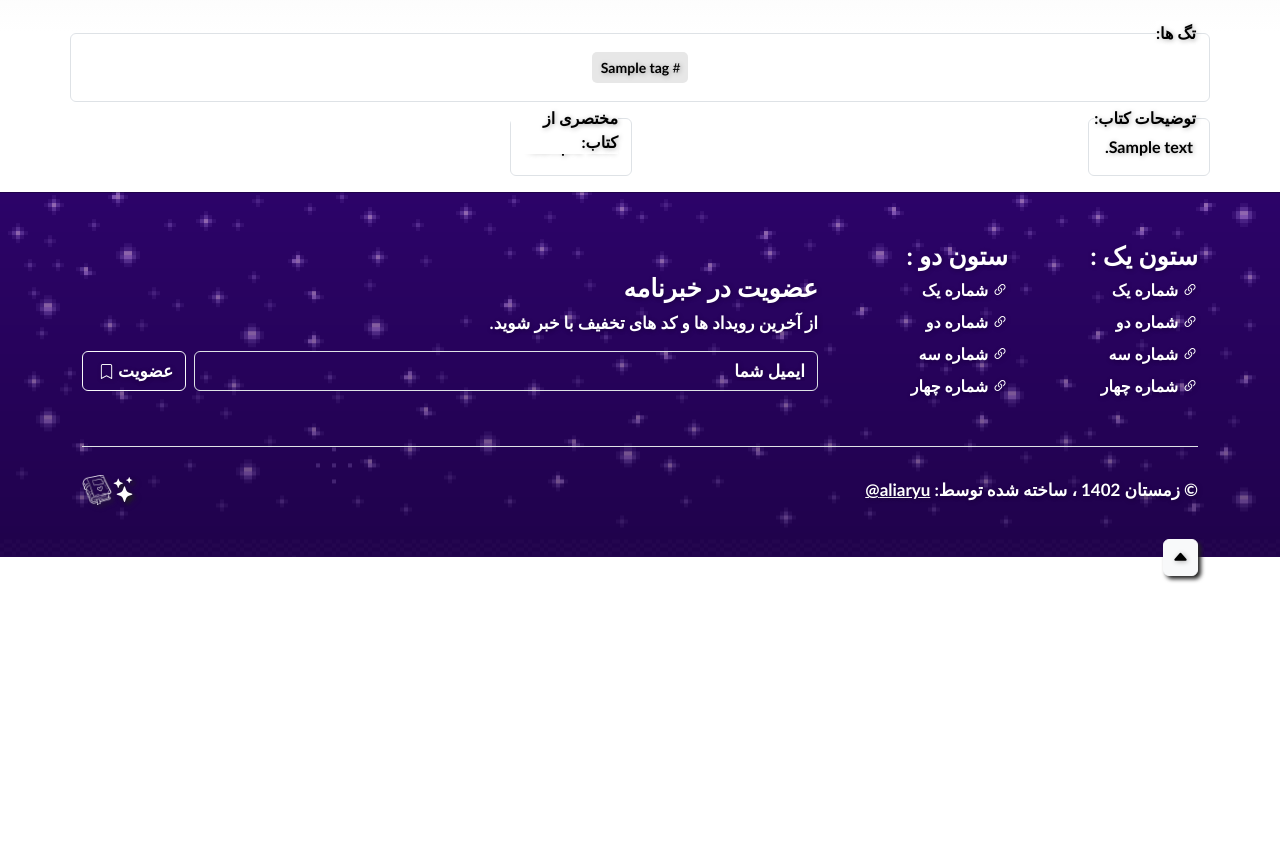
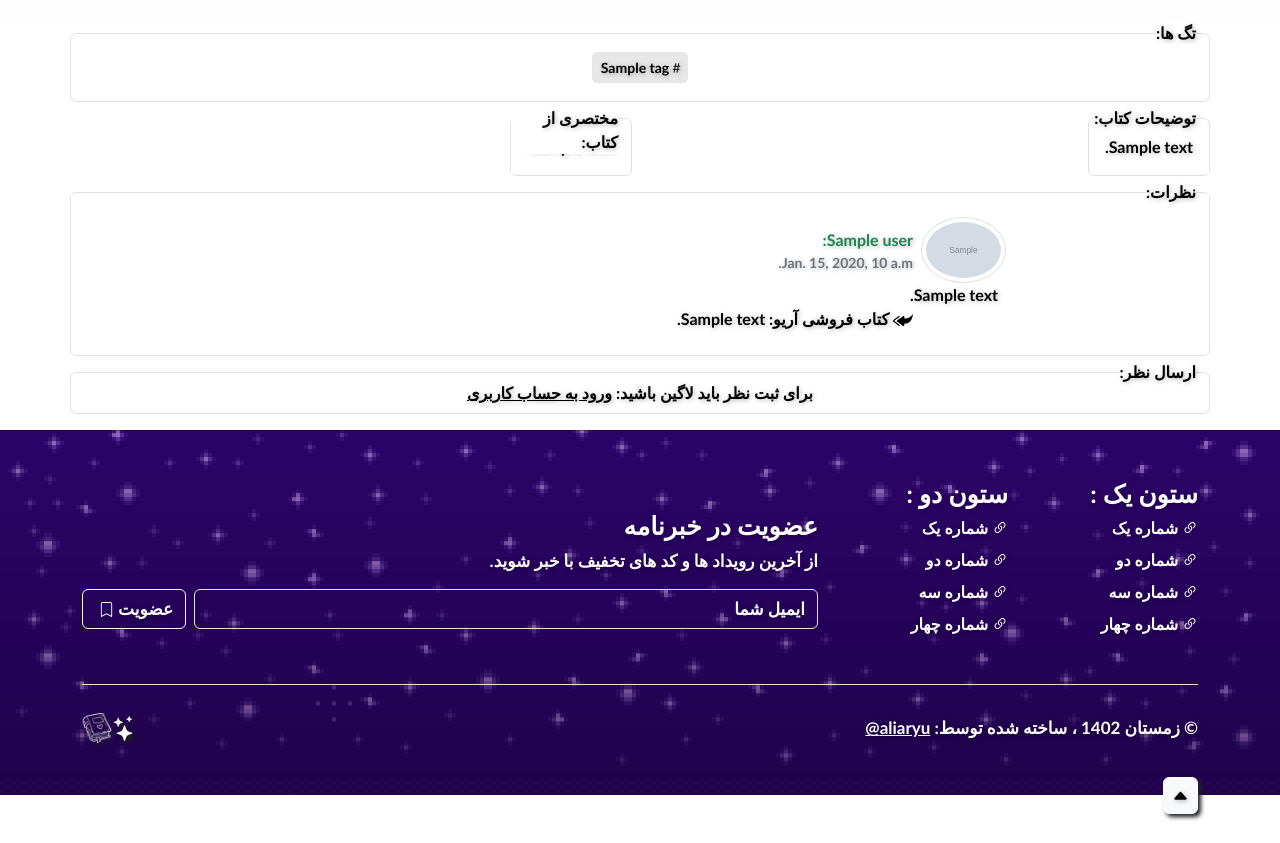
Before and after one commit to aliaryu/aryu-bookstore, a Django app: template apps/product/templates/product/book.html in a window 1280 px wide. Shown: the part 990-1833 px from the top of the page. Before the commit the page ends 1572 px from the top, so only its background shows below. Run offline with Django 4.2, Linux system fonts and the light colour scheme; the template is opened without the code that fills it: most values are stand-ins (such as "Sample title", 1, 10 or a date in 2020); grey boxes marked "Sample" are stand-in pictures; some web fonts are replaced.

Commit message:
feat(app product/templates) : add comments template
also include it to book template

```diff
--- a/apps/product/templates/product/book.html
+++ b/apps/product/templates/product/book.html
@@ -5,6 +5,7 @@
     {% include "product/includes/book/image_detail.html" %}
     {% include "product/includes/book/tags.html" %}
     {% include "product/includes/book/description_excerpt.html" %}
+    {% include "product/includes/book/comments.html" %}
 {% endblock content %}
 
 {% block javascript %}
--- /dev/null
+++ b/apps/product/templates/product/includes/book/comments.html
@@ -0,0 +1,69 @@
+{% comment %} COMMENTS {% endcomment %}
+<div class="container-fluid my-3">
+    <div class="container p-0">
+        <div class="border rounded position-relative p-2">
+            <span class="position-absolute" style="top:-13px; right: 13px; background-color: white;">نظرات:</span>
+            {% if book.comments.all %}
+                <div class="row justify-content-center">
+                    {% for cm in book.comments.all %}
+                        {% comment %} CM {% endcomment %}
+                        <div class="col-12 col-lg-8 p-3">
+                            <div class="d-flex align-items-center">
+                                <img src="{{ cm.user.image.url }}" alt="user-image" class="rounded-circle img-thumbnail ms-2" width="85px" height="85px;">
+                                <div class="row">
+                                    <span class="text-success">{{ cm.user.get_full_name }}:</span>
+                                    <span class="text-secondary" style="font-size: 14px;">{{ cm.create_at }}</span>
+                                </div>
+                            </div>
+
+                            {% comment %} TEXT {% endcomment %}
+                            <p class="m-0 pe-2">{{ cm.text }}</p>
+
+                            {% if cm.answer %}
+                                {% comment %} REPLY {% endcomment %}
+                                <p class="m-0 pe-2 reply">
+                                    <svg xmlns="http://www.w3.org/2000/svg" width="20" height="20" fill="currentColor" viewBox="0 0 16 16"
+                                    style="transform: scaleY(-1);">
+                                    <path d="M8.021 11.9 3.453 8.62a.72.72 0 0 1 0-1.238L8.021 4.1a.716.716 0 0 1 1.079.619V6c1.5 0 6 0 7 8-2.5-4.5-7-4-7-4v1.281c0 .56-.606.898-1.079.62z"/>
+                                    <path d="M5.232 4.293a.5.5 0 0 1-.106.7L1.114 7.945l-.042.028a.147.147 0 0 0 0 .252l.042.028 4.012 2.954a.5.5 0 1 1-.593.805L.539 9.073a1.147 1.147 0 0 1 0-1.946l3.994-2.94a.5.5 0 0 1 .699.106"/>
+
+                                    </svg>
+                                    <span>کتاب فروشی آریو:</span>
+                                    {{ cm.answer }}
+                                </p>
+                            {% endif %}
+                        </div>
+                    {% endfor %}
+                </div>
+            {% else %}
+                <p class="text-center m-0">هنوز نظری ثبت نشده</p>
+            {% endif %}
+        </div>
+    </div>
+</div>
+
+{% comment %} FORM COMMENT {% endcomment %}
+<div class="container-fluid my-3">
+    <div class="container p-0">
+        <div class="border rounded position-relative p-2">
+            <span class="position-absolute" style="top:-13px; right: 13px; background-color: white;">ارسال نظر:</span>
+
+            {% if user.is_authenticated %}
+                <div class="row justify-content-center">
+
+                    <form class="col-12 col-lg-8 py-2 px-3" action="" method="post">
+                        <textarea class="form-control bg-transparent text-black f-bold place-holder-grey" placeholder="نظر شما  ..." rows="5"></textarea>
+                        <button type="submit" class="col form-control bg-transparent text-black f-bold mt-2"> ارسال <i class="bi bi-send-check text"></i> </button>
+                    </form>
+
+                </div>
+            {% else %}
+                <p class="text-center m-0">
+                    برای ثبت نظر باید لاگین باشید:
+                    <a href="{% url "user:login" %}?next={{ request.path }}" class="text-black">ورود به حساب کاربری</a>
+                </p>
+            {% endif %}
+
+        </div>
+    </div>
+</div>
```
